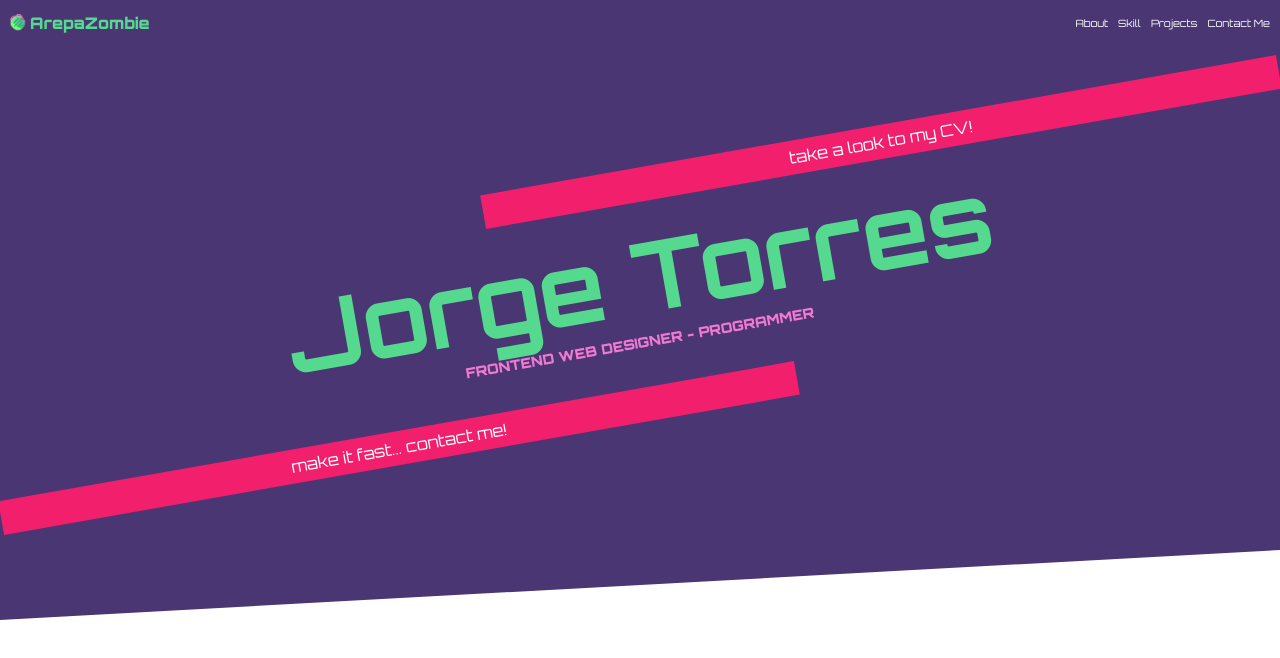
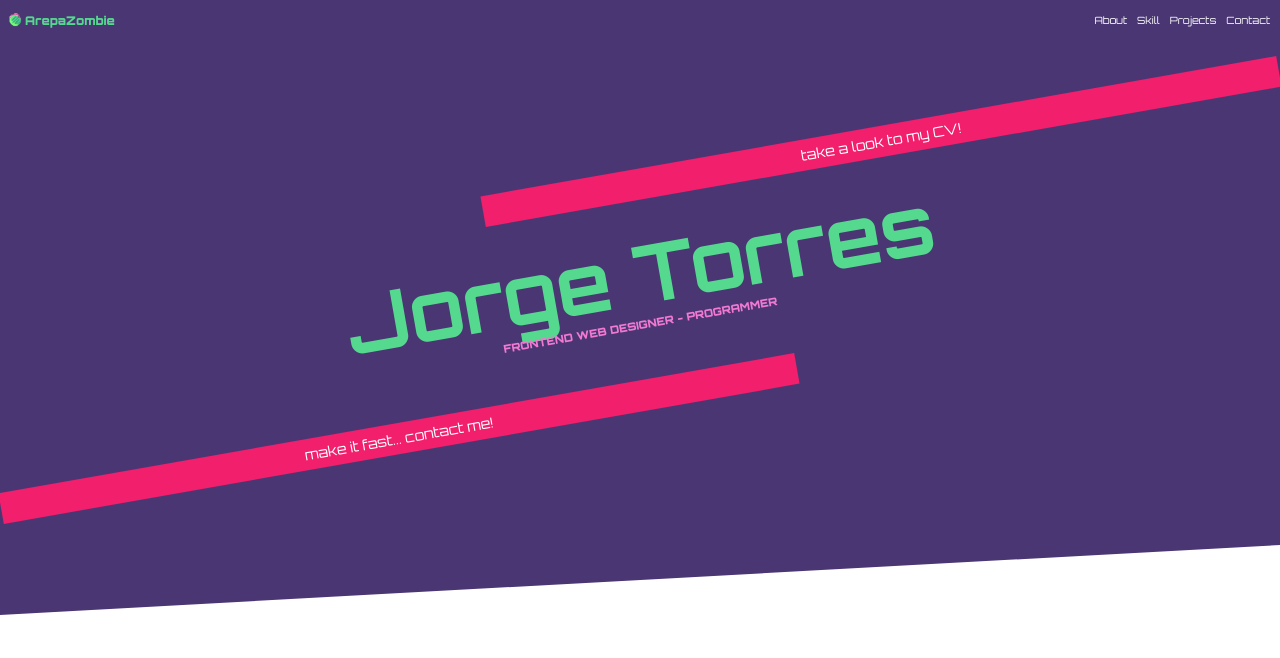
Before and after one commit to ArepaZombie/portfolio, a plain HTML site: page index.html in a window 1280 px wide. Drawn offline with nearby package versions, Linux system fonts and the light colour scheme.

Commit message:
Hero  fixes for smalls screens

```diff
--- a/index.html
+++ b/index.html
@@ -30,7 +30,7 @@
         <li><a href="#about" class="nav-link">About</a></li>
         <li><a href="#skill" class="nav-link">Skill</a></li>
         <li><a href="#projects" class="nav-link">Projects</a></li>
-        <li><a href="#contact-me" class="nav-link">Contact Me</a></li>
+        <li><a href="#contact-me" class="nav-link">Contact</a></li>
       </ul>
     </nav>
   </header>
--- a/style.css
+++ b/style.css
@@ -13,6 +13,7 @@
   margin: 0;
   padding: 0;
   box-sizing: border-box;
+  overflow: hidden;
 }
 
 /*HEADER*/
@@ -47,14 +48,14 @@
 }
 
 #text-logo{
-  font-size: 1.6rem;
+  font-size: 1.2rem;
   font-weight: 900;
   margin: 0;
   text-decoration-line: none;
 }
 
 #img-logo{
-  width: 25px;
+  width: 2rem;
 }
 
 
@@ -79,7 +80,7 @@
   color: white;
   text-decoration: none;
   padding: 7px 20px;
-  font-size: 1.6rem;
+  font-size: 1.4rem;
   display: inline-block;
   width: 60%;
   position: relative;
@@ -102,20 +103,19 @@
 #titulo{
   margin:  20px auto;
   font-weight: 900;
-
 }
 
 #purple-hero{
   color:var(--zombie-pink-2);
-  font-size: 1.4rem;
+  font-size: 1.1rem;
   margin: 10px;
 }
 
 h1{
-  font-size: 9.6rem;
+  font-size: 8rem;
   margin: 0;
   color: var(--zombie-green-1);
-  line-height: 9.6rem;
+  line-height: 7rem;
 }
 
 #hero-slice{
```
